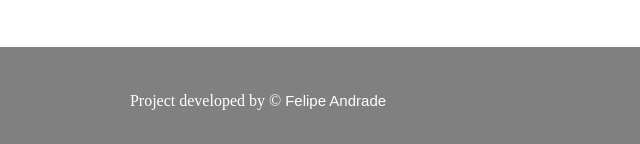
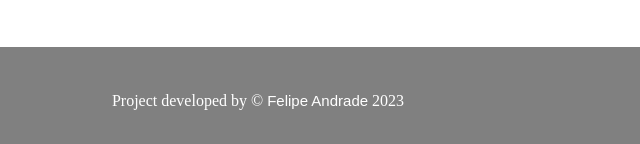
Before and after one commit to FelipeAndrade-dev-front/Project-landPage-food, a plain HTML site: page index.html in a window 1280 px wide. Shown: the part 2277-2421 px from the top of the page, 382-1022 px from the left. Drawn offline with Linux system fonts and the light colour scheme.

Commit message:
new date

```diff
--- a/index.html
+++ b/index.html
@@ -340,7 +340,7 @@
     </section>
 
     <footer>
-        <p class="footer">Project developed by  &COPY; <a class="copy" href="https://www.linkedin.com/in/felipe-andrade-956a13181/">Felipe Andrade</a> </p>
+        <p class="footer">Project developed by  &COPY; <a class="copy" href="https://www.linkedin.com/in/felipe-andrade-956a13181/">Felipe Andrade</a> 2023 </p>
     </footer>
 </body>
 
```
